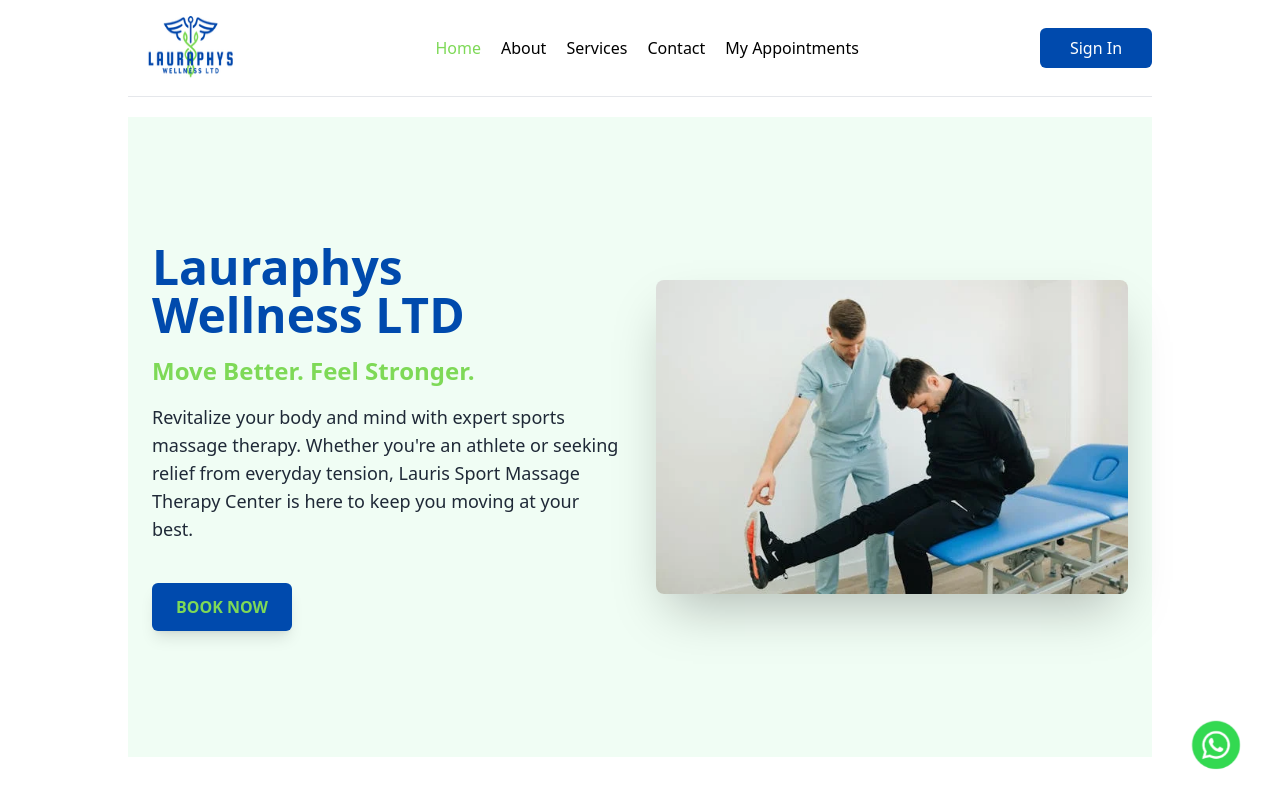
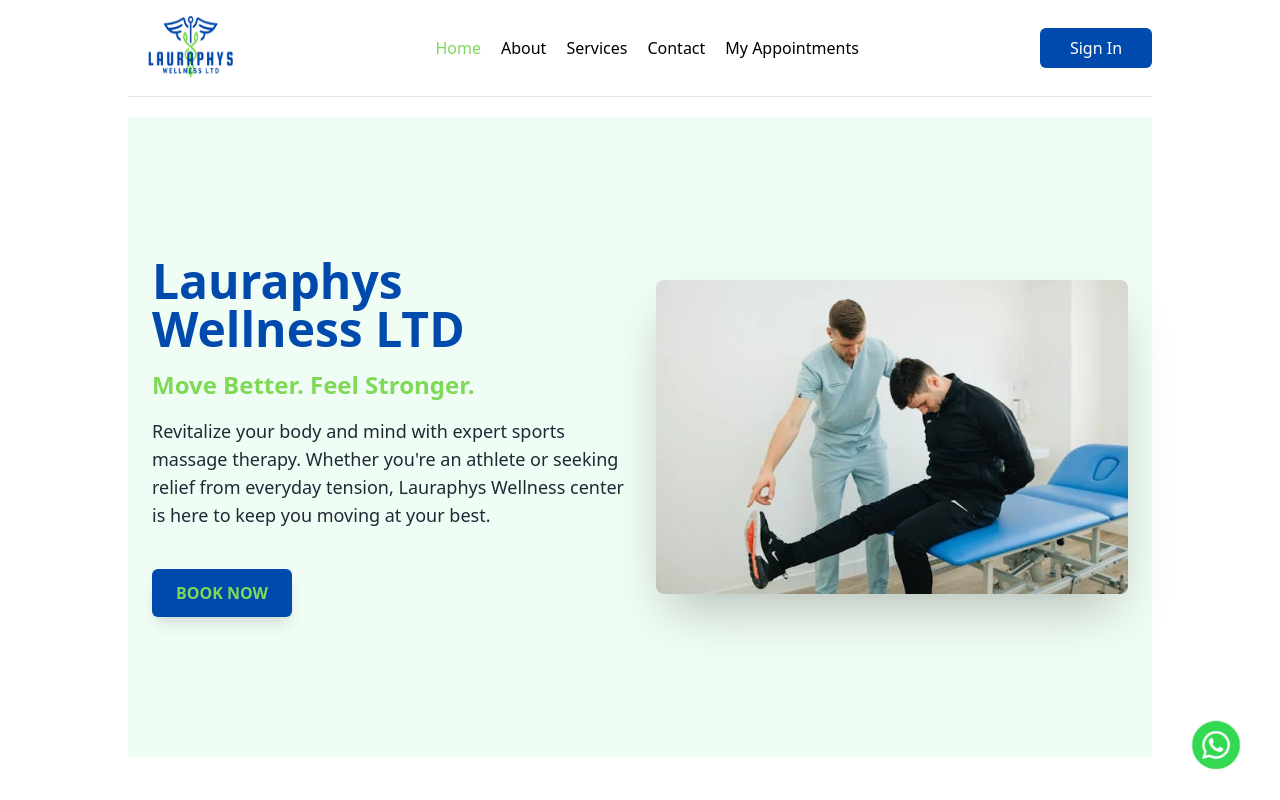
Before and after one commit to amooesther/Lauris_sport_massage, a React (Vite) app: page / in a window 1280 px wide. Shown: the top 800 px of the page. Built offline with nearby package versions, Linux system fonts and the light colour scheme; no server answers.

Commit message:
adjustments

```diff
--- a/src/Components/Hero.jsx
+++ b/src/Components/Hero.jsx
@@ -67,7 +67,7 @@
           className="text-base md:text-lg mt-4 leading-relaxed"
           variants={textVariants}
         >
-         <p>Revitalize your body and mind with expert sports massage therapy. Whether you're an athlete or seeking relief from everyday tension, Lauris Sport Massage Therapy Center is here to keep you moving at your best.</p>
+         <p>Revitalize your body and mind with expert sports massage therapy. Whether you're an athlete or seeking relief from everyday tension, Lauraphys Wellness center is here to keep you moving at your best.</p>
 
         </motion.p>
         <motion.div variants={textVariants}>
```
Also changed, not shown: 1 other file (tests, documents, lock files or other folders).
